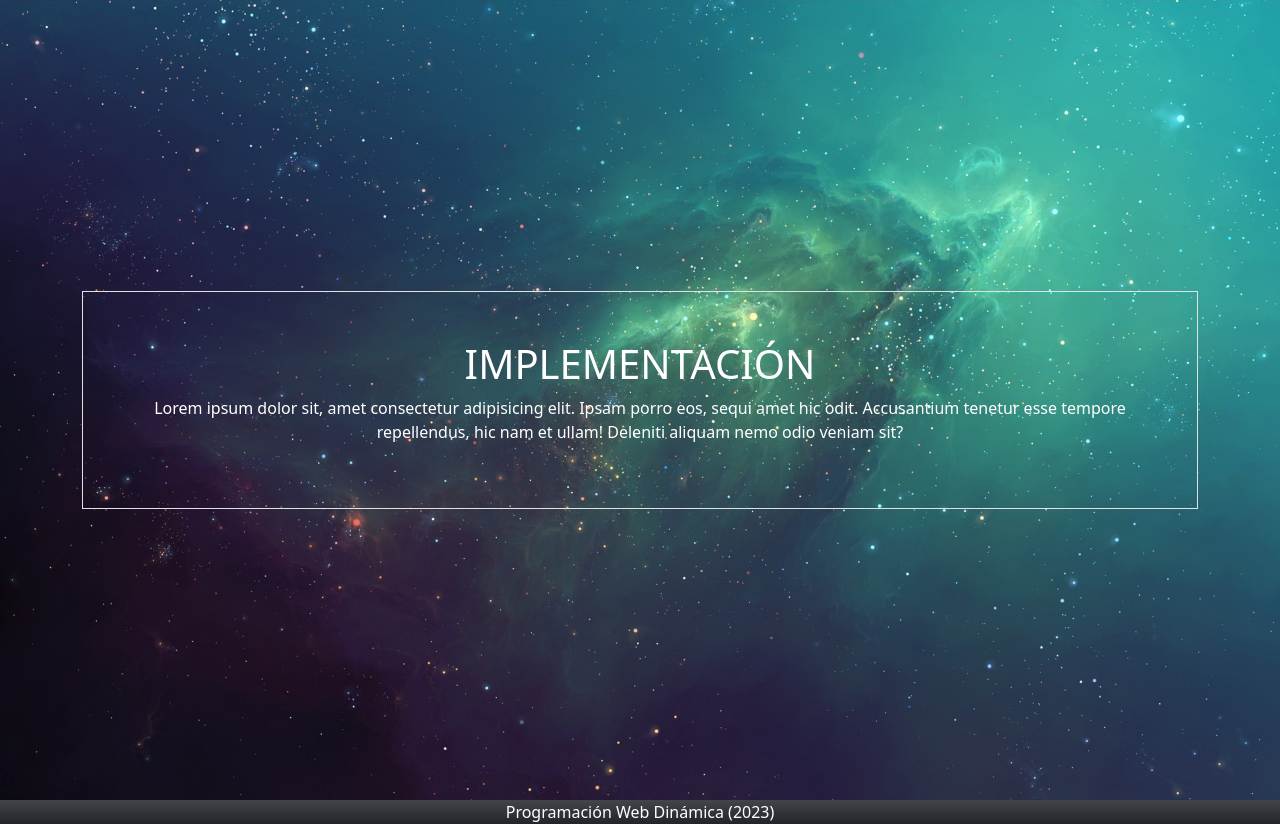
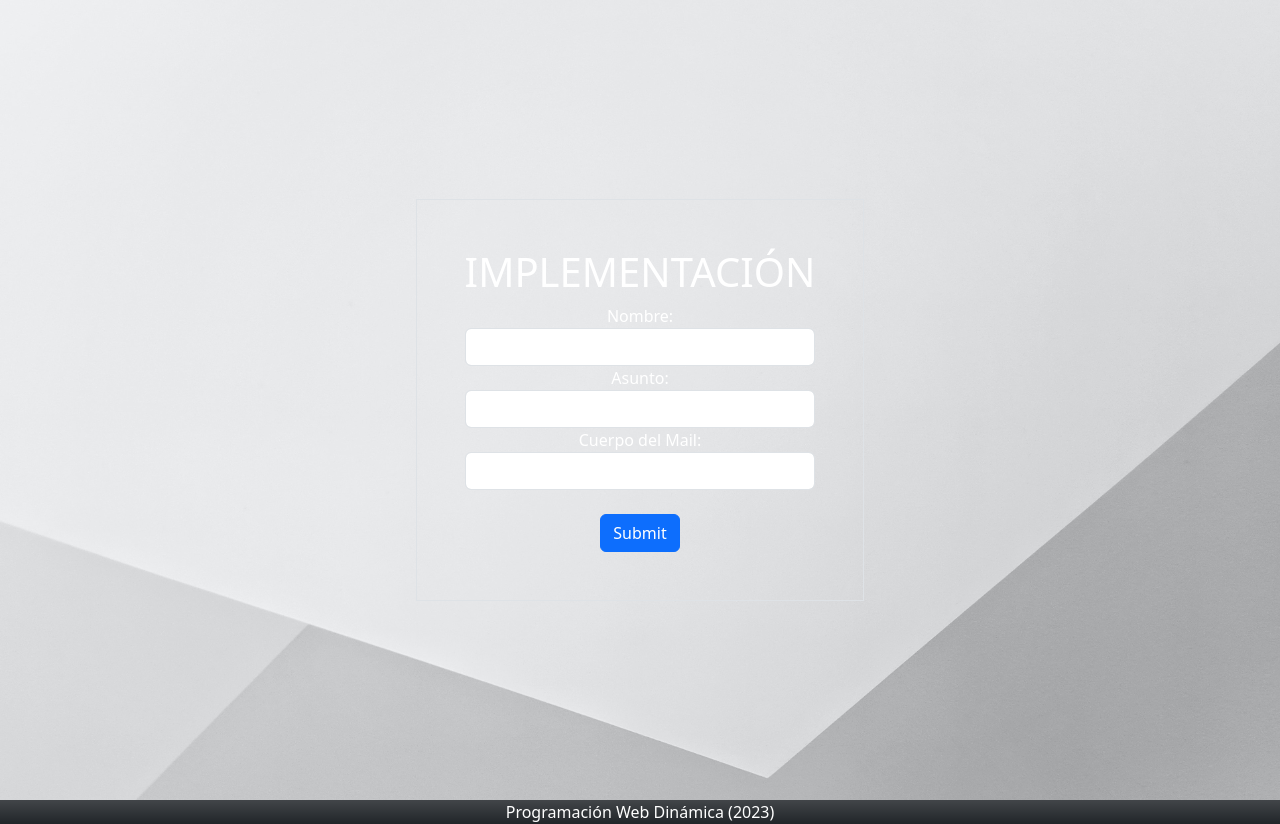
Before and after one commit to ELHACHESALTA/PWD-PHPMailer, a PHP site: page /vista/paginas/implementacion.php in a window 1280 px wide. Shown: the part 72-896 px from the top of the page. Run offline with PHP 8.4, Linux system fonts and the light colour scheme; some libraries are stand-ins or nearby versions.

Commit message:
Se agrega carpeta test para probar la libreria, se crea el formulario de implementacion.php con sus validaciones, archivo function.js y se cambia la imagen de fondo

```diff
--- /dev/null
+++ b/vista/js/function.js
@@ -0,0 +1,20 @@
+// Example starter JavaScript for disabling form submissions if there are invalid fields
+(function () {
+    'use strict'
+
+    // Fetch all the forms we want to apply custom Bootstrap validation styles to
+    var forms = document.querySelectorAll('.needs-validation')
+
+    // Loop over them and prevent submission
+    Array.prototype.slice.call(forms)
+        .forEach(function (form) {
+            form.addEventListener('submit', function (event) {
+                if (!form.checkValidity()) {
+                    event.preventDefault()
+                    event.stopPropagation()
+                }
+
+            form.classList.add('was-validated')
+        }, false)
+    })
+})()
--- a/vista/paginas/implementacion.php
+++ b/vista/paginas/implementacion.php
@@ -4,8 +4,43 @@
 ?>
 
 <h1 class="text-white">IMPLEMENTACIÓN</h1>
-<p>Lorem ipsum dolor sit, amet consectetur adipisicing elit. Ipsam porro eos, sequi amet hic odit. Accusantium tenetur esse tempore repellendus, hic nam et ullam! Deleniti aliquam nemo odio veniam sit?</p>
-
+<div>
+    <form action="../accion/formAccion.php" method="post" class="needs-validation" novalidate>
+        <div class="form-group">
+            <label for="nombre">Nombre:</label>
+            <input type="text" id="nombre" name="nombre" class="form-control" required pattern="^[a-zA-Z][a-zA-Z\s]*$">
+            <div class="valid-feedback">
+                Correcto.
+            </div>
+            <div class="invalid-feedback">
+                Ingrese su nombre.
+            </div>
+        </div>
+        <div class="form-group">
+            <label for="asunto">Asunto:</label>
+            <input type="text" id="asunto" name="asunto" class="form-control" required pattern="^[a-zA-Z][\w\s]*$">
+            <div class="valid-feedback">
+                Correcto.
+            </div>
+            <div class="invalid-feedback">
+                Ingrese el asunto del correo a enviar.
+            </div>
+        </div>
+        <div class="form-group">
+            <label for="cuerpo">Cuerpo del Mail:</label>
+            <input type="text" id="cuerpo" name="cuerpo" class="form-control" required pattern="^[a-zA-Z][a-zA-Z0-9\s]*$">
+            <div class="valid-feedback">
+                Correcto.
+            </div>
+            <div class="invalid-feedback">
+                Ingrese el cuerpo del correo.
+            </div>
+        </div>
+        <br>
+        <input type="submit" class="btn btn-primary">
+    </form>
+    <script src="../js/function.js"></script>
+</div>
 <?php
     include_once("../estructura/pie.php");
 ?>
```
Also changed, not shown: test/test_implementacion.php (added, +42 -0 lines), vista/img/banner-img.jpg.
